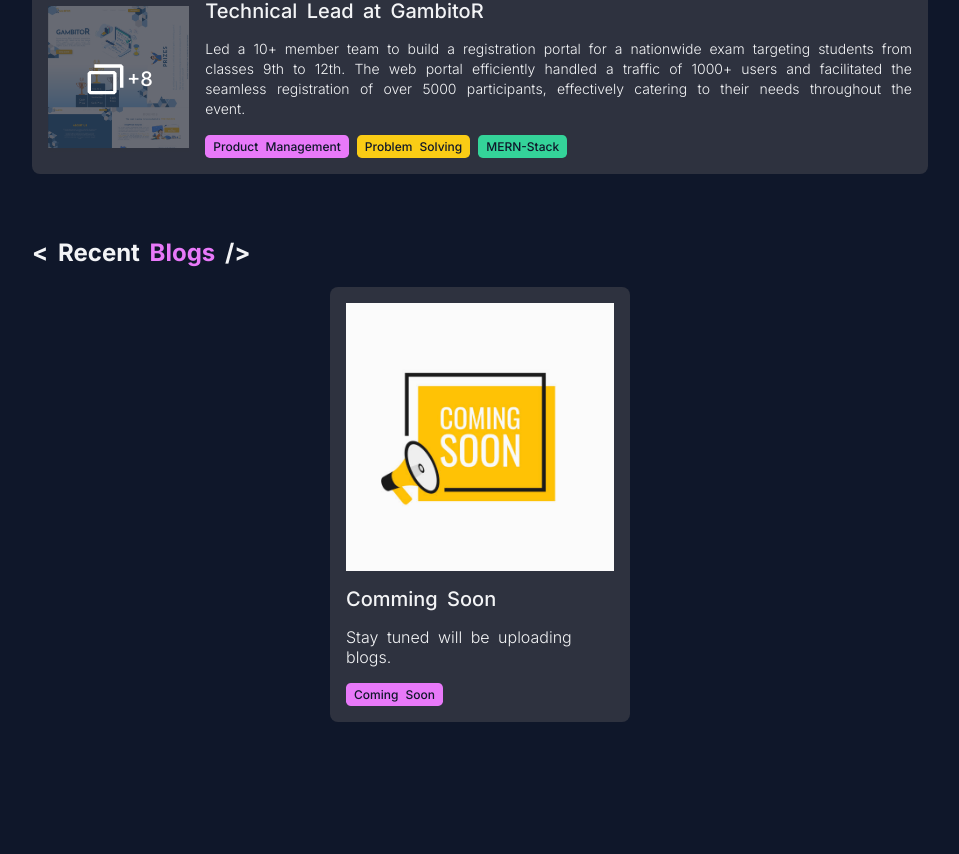
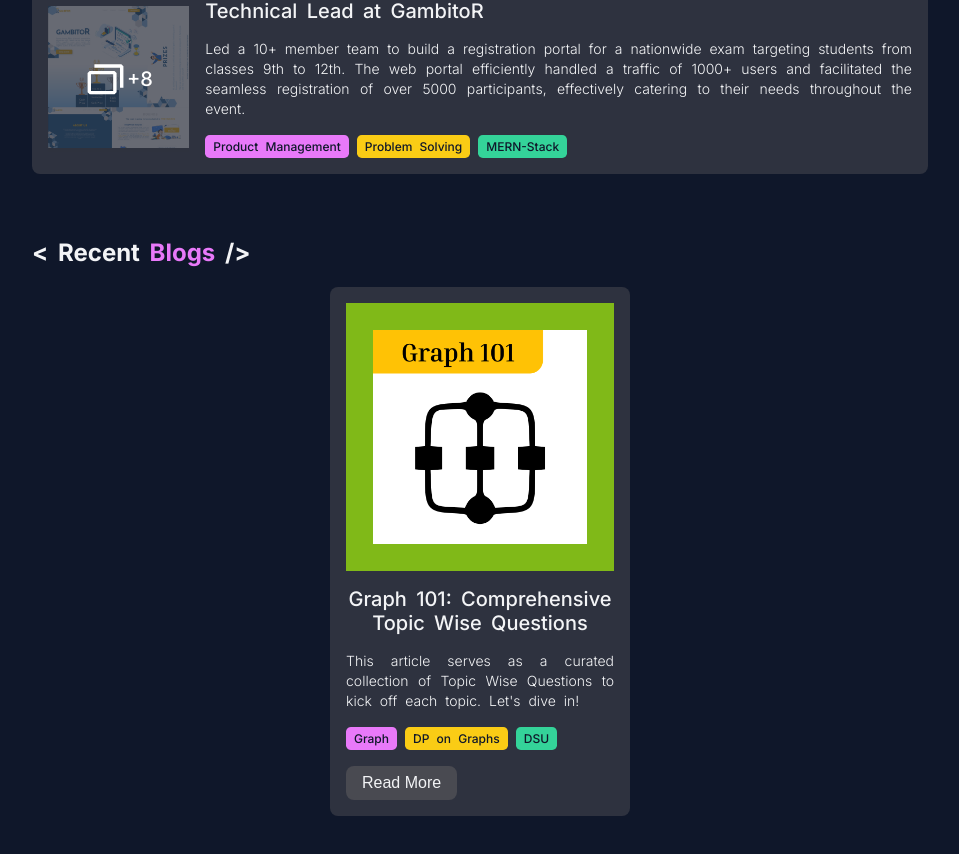
Before and after one commit to RahulModi1310/RahulSpace-Portfolio, a React (Vite) app: page / in a window 1280 px wide. Shown: the part 1406-2260 px from the top of the page, without its empty margins (160-1119 px from the left). Before the commit the page ends 2192 px from the top, so only its background shows below. Built offline with nearby package versions, Linux system fonts and the light colour scheme.

Commit message:
Project Links and New Blog Added

```diff
--- a/src/Components/Blogs/Blogs.jsx
+++ b/src/Components/Blogs/Blogs.jsx
@@ -23,6 +23,15 @@ const Blogs = () => {
               <p className={styles.blog_title}>{blog.title}</p>
               <p className={styles.blog_description}>{blog.description}</p>
               <TagList tags={blog.tags} />
+              {blog.link && (
+                <a
+                  className={styles.blog_link}
+                  href={blog.link}
+                  target="_blank"
+                >
+                  <button>Read More</button>
+                </a>
+              )}
             </div>
           );
         })}
--- a/src/Components/Blogs/Blogs.module.css
+++ b/src/Components/Blogs/Blogs.module.css
@@ -30,6 +30,34 @@
 }
 
 .blog_title {
+  text-align: center;
   font-size: 1.25rem;
   font-weight: 500;
 }
+
+.blog_description {
+  font-size: 0.875rem;
+  font-weight: 300;
+  line-height: 1.25rem;
+  text-align: justify;
+}
+
+.blog_link {
+  align-self: flex-start;
+}
+
+.blog_link button {
+  outline: none;
+  border: none;
+  padding: 0.5rem 1rem;
+  background-color: var(--backdrop-color);
+  color: var(--secondary-color-major);
+  font-size: 1rem;
+  border-radius: 0.5rem;
+}
+
+.blog_link button:hover {
+  cursor: pointer;
+  background-color: var(--secondary-color-major);
+  color: var(--primary-color);
+}
--- a/src/Components/Blogs/BlogsData.js
+++ b/src/Components/Blogs/BlogsData.js
@@ -1,49 +1,14 @@
-import comingSoon from "../../assets/Blog_ComingSoon.jpg";
+import blog1 from "../../assets/Blog1_Graph101.png";
 
 const blogs_data = [
   {
     id: 1,
-    title: "Comming Soon",
-    description: "Stay tuned will be uploading blogs.",
-    image: comingSoon,
-    tags: ["Coming Soon"],
+    title: "Graph 101: Comprehensive Topic Wise Questions",
+    description: `This article serves as a curated collection of Topic Wise Questions to kick off each topic. Let's dive in!`,
+    image: blog1,
+    tags: ["Graph", "DP on Graphs", "DSU"],
+    link: "https://leetcode.com/discuss/interview-question/4467590/Graph-101%3A-Comprehensive-Topic-Wise-Questions",
   },
-  // {
-  //   id: 2,
-  //   title: "Blog 2",
-  //   description:
-  //     "Lorem ipsum dolor sit amet consectetur adipisicing elit. Nulla maxime quisquam quidem! Tenetur, ea. Impedit!",
-  //   date: "02-02-2024",
-  //   image: Logo,
-  //   tags: ["Software", "ML"],
-  // },
-  // {
-  //   id: 3,
-  //   title: "Blog 3",
-  //   description:
-  //     "Lorem ipsum dolor sit amet consectetur adipisicing elit. Nulla maxime quisquam quidem! Tenetur, ea. Impedit!",
-  //   date: "03-02-2024",
-  //   image: Logo,
-  //   tags: ["Software", "ML"],
-  // },
-  // {
-  //   id: 4,
-  //   title: "Blog 4",
-  //   description:
-  //     "Lorem ipsum dolor sit amet consectetur adipisicing elit. Nulla maxime quisquam quidem! Tenetur, ea. Impedit!",
-  //   date: "03-02-2024",
-  //   image: Logo,
-  //   tags: ["Software", "ML"],
-  // },
-  // {
-  //   id: 5,
-  //   title: "Blog 5",
-  //   description:
-  //     "Lorem ipsum dolor sit amet consectetur adipisicing elit. Nulla maxime quisquam quidem! Tenetur, ea. Impedit!",
-  //   date: "03-02-2024",
-  //   image: Logo,
-  //   tags: ["Software", "ML"],
-  // },
 ];
 
 export default blogs_data;
--- a/src/Components/Projects/Projects.jsx
+++ b/src/Components/Projects/Projects.jsx
@@ -16,7 +16,11 @@ const ProjectItem = ({ proj }) => (
           <TagList tags={proj.tags} />
           <GalleryView imageList={proj.imageList} />
           <p className={styles.project_description}>{proj.description}</p>
-          <button>Link</button>
+          {proj.link && (
+            <a href={proj.link} target="_blank">
+              <button>More Details</button>
+            </a>
+          )}
         </div>
       }
     >
--- a/src/Components/Projects/Projects.module.css
+++ b/src/Components/Projects/Projects.module.css
@@ -53,7 +53,12 @@
   text-align: center;
 }
 
-.modal_component > button {
+.modal_component a {
+  margin-top: 1rem;
+  align-self: flex-start;
+}
+
+.modal_component button {
   outline: none;
   border: none;
   padding: 0.5rem 1rem;
@@ -61,11 +66,9 @@
   color: var(--secondary-color-major);
   font-size: 1rem;
   border-radius: 0.5rem;
-  margin-top: 1rem;
-  align-self: flex-start;
 }
 
-.modal_component > button:hover {
+.modal_component button:hover {
   cursor: pointer;
   background-color: var(--secondary-color-major);
   color: var(--primary-color);
--- a/src/Components/Projects/ProjectsData.jsx
+++ b/src/Components/Projects/ProjectsData.jsx
@@ -39,6 +39,7 @@ const project_data = [
     tags: ["Nodejs", "Reactjs", "SQL", "Docker"],
     image: project1,
     imageList: [inventory1, inventory2, inventory3, inventory4, inventory5],
+    link: "https://drive.google.com/file/d/1Ud9F1De_xaknSYXGUc6fMjgP5pRULt1B/view?usp=drive_link",
   },
   {
     id: 2,
@@ -60,6 +61,7 @@ const project_data = [
       forecasting5,
       forecasting6,
     ],
+    link: "https://drive.google.com/file/d/1836eb0EcDaHpnHZd4XgiBDtU8X6-vUzn/view?usp=drive_link",
   },
   {
     id: 3,
@@ -74,6 +76,7 @@ const project_data = [
       movie_recommendation4,
       movie_recommendation5,
     ],
+    link: "https://drive.google.com/file/d/1IlJtrjR_NX0fPWyCgGXAr_zoix2wqA3n/view?usp=drive_link",
   },
   {
     id: 4,
```
Also changed, not shown: src/assets/Blog1_Graph101.png (added).
